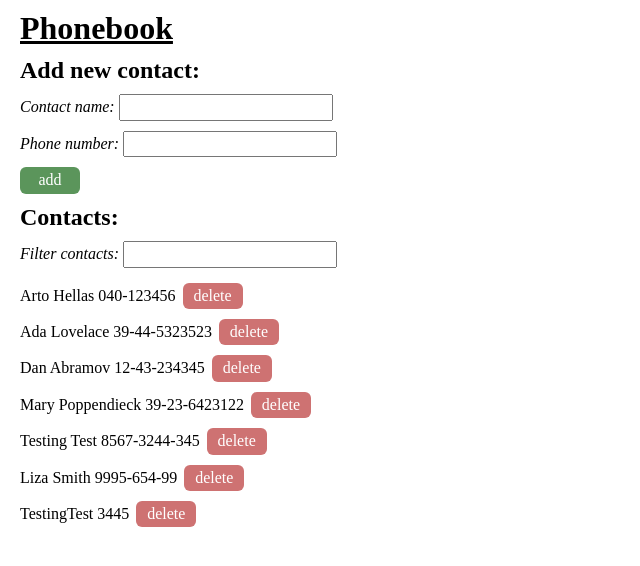
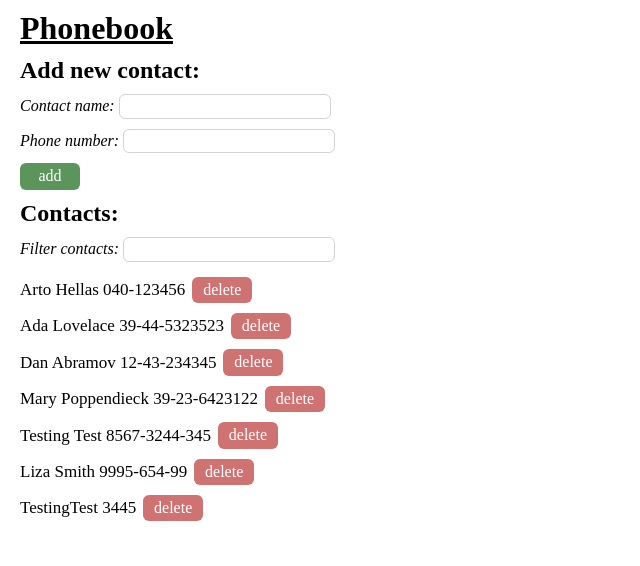
Before and after one commit to anastasiia-avdeeva/FullStackOpen, a React (Vite) app in the folder part2/phonebook/: page / in a window 1280 px wide. Shown: the top 566 px of the page, without its empty margins (0-640 px from the left). Built offline with nearby package versions, Linux system fonts and the light colour scheme; data requests are answered from the project's data file.

Commit message:
small adjustments to styles

```diff
--- a/part2/phonebook/src/components/Person.jsx
+++ b/part2/phonebook/src/components/Person.jsx
@@ -2,7 +2,9 @@ import { Button } from "./button";
 
 export const Person = ({ person, onDelete }) => (
   <li className="person">
-    {person.name} {person.number}{" "}
+    <span className="person-info">
+      {person.name} {person.number}{" "}
+    </span>
     <Button text="delete" onClick={onDelete} className="btn del-btn" />
   </li>
 );
--- a/part2/phonebook/src/styles/index.css
+++ b/part2/phonebook/src/styles/index.css
@@ -68,6 +68,8 @@ h2 {
 
 .input {
   padding: 2px 5px;
+  border-radius: 6px;
+  border: 1.5px solid lightgray;
 }
 
 .error {
@@ -97,6 +99,10 @@ h2 {
   gap: 7px;
 }
 
+.person-info {
+  font-size: 17px;
+}
+
 .del-btn {
   background-color: rgb(206, 114, 114);
 }
```
